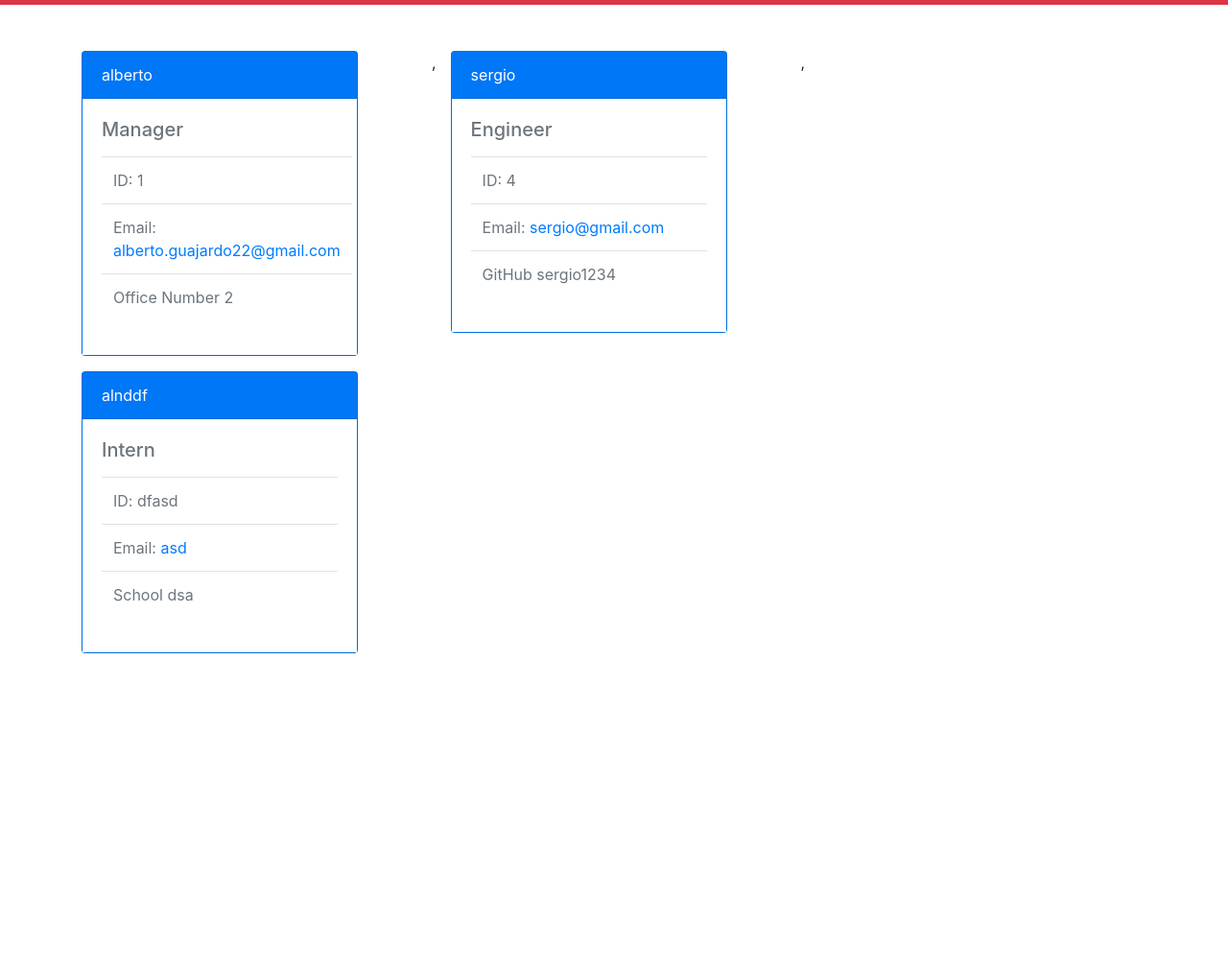
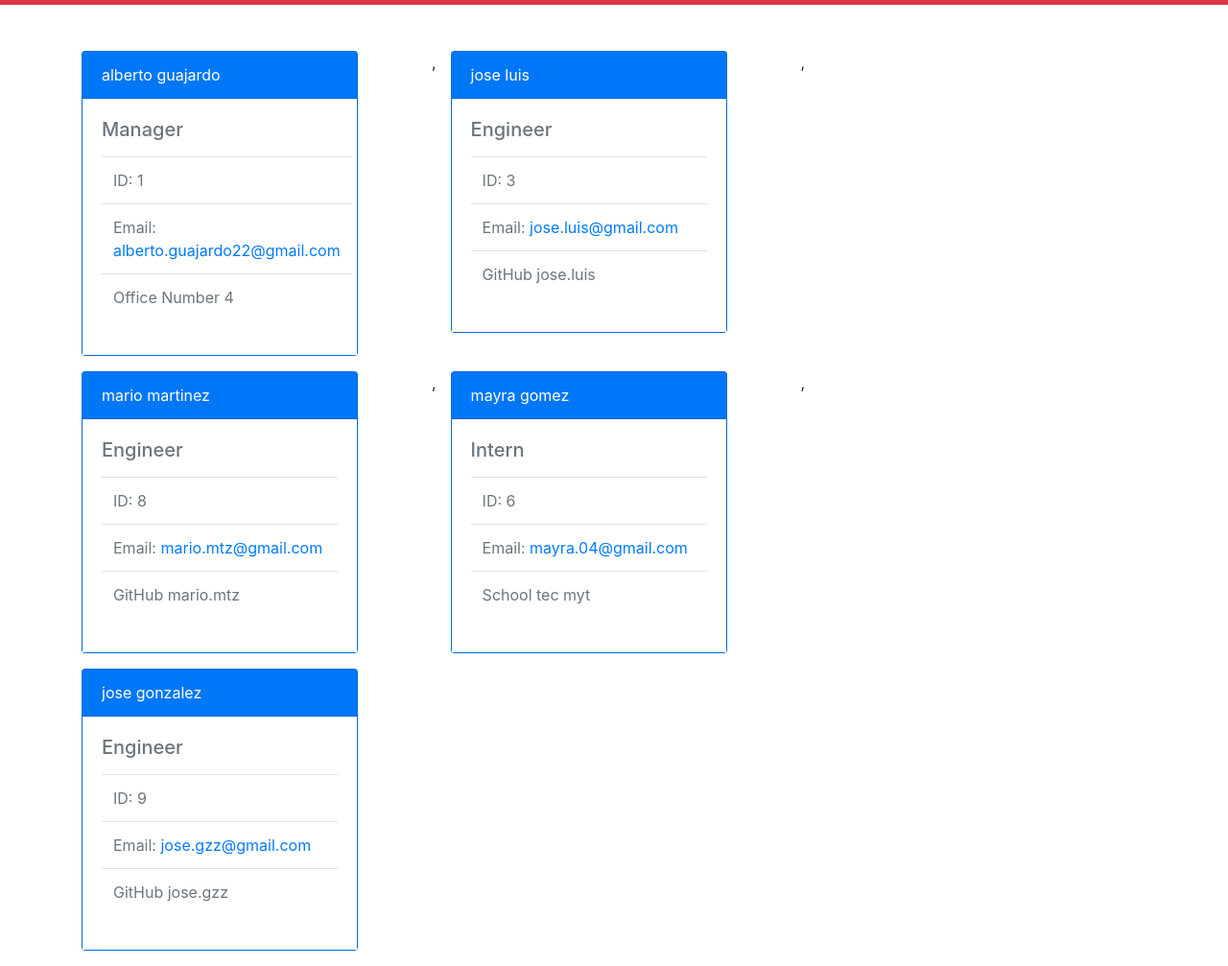
Before and after one commit to AlbertoGuajardo22/Myteam, a website: page dist/index.html in a window 1280 px wide. Shown: the part 51-1058 px from the top of the page at 96% size. Before the commit the page ends 800 px from the top, so only its background shows below. Drawn offline with nearby package versions, Linux system fonts and the light colour scheme.

Commit message:
se grabo el ejemplo de funcionalidad

```diff
--- a/dist/index.html
+++ b/dist/index.html
@@ -24,7 +24,7 @@
 
             <div class="col-4">
                 <div class="card text-white bg-primary mb-3" style="max-width: 18rem;">
-                    <div class="card-header">alberto</div>
+                    <div class="card-header">alberto guajardo</div>
                     <div class="card-body bg-white">
                         <h5 class="card-title text-secondary">Manager</h5>
                         <p class="card-text text-secondary"></p>
@@ -39,7 +39,7 @@
                                         <a href="mailto:alberto.guajardo22@gmail.com?subject=Software Team">alberto.guajardo22@gmail.com</a>
                                     </td>
                                 </tr>
-                                <tr><td class="text-secondary"> Office Number 2</td> </tr>
+                                <tr><td class="text-secondary"> Office Number 4</td> </tr>
                             </tbody>
                         </table>
                     </div>
@@ -48,22 +48,22 @@
             ,
             <div class="col-4">
                 <div class="card text-white bg-primary mb-3" style="max-width: 18rem;">
-                    <div class="card-header">sergio</div>
+                    <div class="card-header">jose luis</div>
                     <div class="card-body bg-white">
                         <h5 class="card-title text-secondary">Engineer</h5>
                         <p class="card-text text-secondary"></p>
                         <table class="table">
                             <tbody>
                                 <tr>
-                                    <td class="text-secondary"> ID: 4</td>
+                                    <td class="text-secondary"> ID: 3</td>
                                 </tr>
                                 <tr>
                                     <td class="text-secondary">
                                     Email:
-                                        <a href="mailto:sergio@gmail.com?subject=Software Team">sergio@gmail.com</a>
+                                        <a href="mailto:jose.luis@gmail.com?subject=Software Team">jose.luis@gmail.com</a>
                                     </td>
                                 </tr>
-                                <tr><td class="text-secondary"> GitHub sergio1234</td> </tr>
+                                <tr><td class="text-secondary"> GitHub jose.luis</td> </tr>
                             </tbody>
                         </table>
                     </div>
@@ -72,22 +72,70 @@
             ,
             <div class="col-4">
                 <div class="card text-white bg-primary mb-3" style="max-width: 18rem;">
-                    <div class="card-header">alnddf</div>
+                    <div class="card-header">mario martinez</div>
+                    <div class="card-body bg-white">
+                        <h5 class="card-title text-secondary">Engineer</h5>
+                        <p class="card-text text-secondary"></p>
+                        <table class="table">
+                            <tbody>
+                                <tr>
+                                    <td class="text-secondary"> ID: 8</td>
+                                </tr>
+                                <tr>
+                                    <td class="text-secondary">
+                                    Email:
+                                        <a href="mailto:mario.mtz@gmail.com?subject=Software Team">mario.mtz@gmail.com</a>
+                                    </td>
+                                </tr>
+                                <tr><td class="text-secondary"> GitHub mario.mtz</td> </tr>
+                            </tbody>
+                        </table>
+                    </div>
+                </div>
+            </div>
+            ,
+            <div class="col-4">
+                <div class="card text-white bg-primary mb-3" style="max-width: 18rem;">
+                    <div class="card-header">mayra gomez</div>
                     <div class="card-body bg-white">
                         <h5 class="card-title text-secondary">Intern</h5>
                         <p class="card-text text-secondary"></p>
                         <table class="table">
                             <tbody>
                                 <tr>
-                                    <td class="text-secondary"> ID: dfasd</td>
+                                    <td class="text-secondary"> ID: 6</td>
                                 </tr>
                                 <tr>
                                     <td class="text-secondary">
                                     Email:
-                                        <a href="mailto:asd?subject=Software Team">asd</a>
+                                        <a href="mailto:mayra.04@gmail.com?subject=Software Team">mayra.04@gmail.com</a>
                                     </td>
                                 </tr>
-                                <tr><td class="text-secondary"> School dsa</td> </tr>
+                                <tr><td class="text-secondary"> School tec myt</td> </tr>
+                            </tbody>
+                        </table>
+                    </div>
+                </div>
+            </div>
+            ,
+            <div class="col-4">
+                <div class="card text-white bg-primary mb-3" style="max-width: 18rem;">
+                    <div class="card-header">jose gonzalez</div>
+                    <div class="card-body bg-white">
+                        <h5 class="card-title text-secondary">Engineer</h5>
+                        <p class="card-text text-secondary"></p>
+                        <table class="table">
+                            <tbody>
+                                <tr>
+                                    <td class="text-secondary"> ID: 9</td>
+                                </tr>
+                                <tr>
+                                    <td class="text-secondary">
+                                    Email:
+                                        <a href="mailto:jose.gzz@gmail.com?subject=Software Team">jose.gzz@gmail.com</a>
+                                    </td>
+                                </tr>
+                                <tr><td class="text-secondary"> GitHub jose.gzz</td> </tr>
                             </tbody>
                         </table>
                     </div>
```
